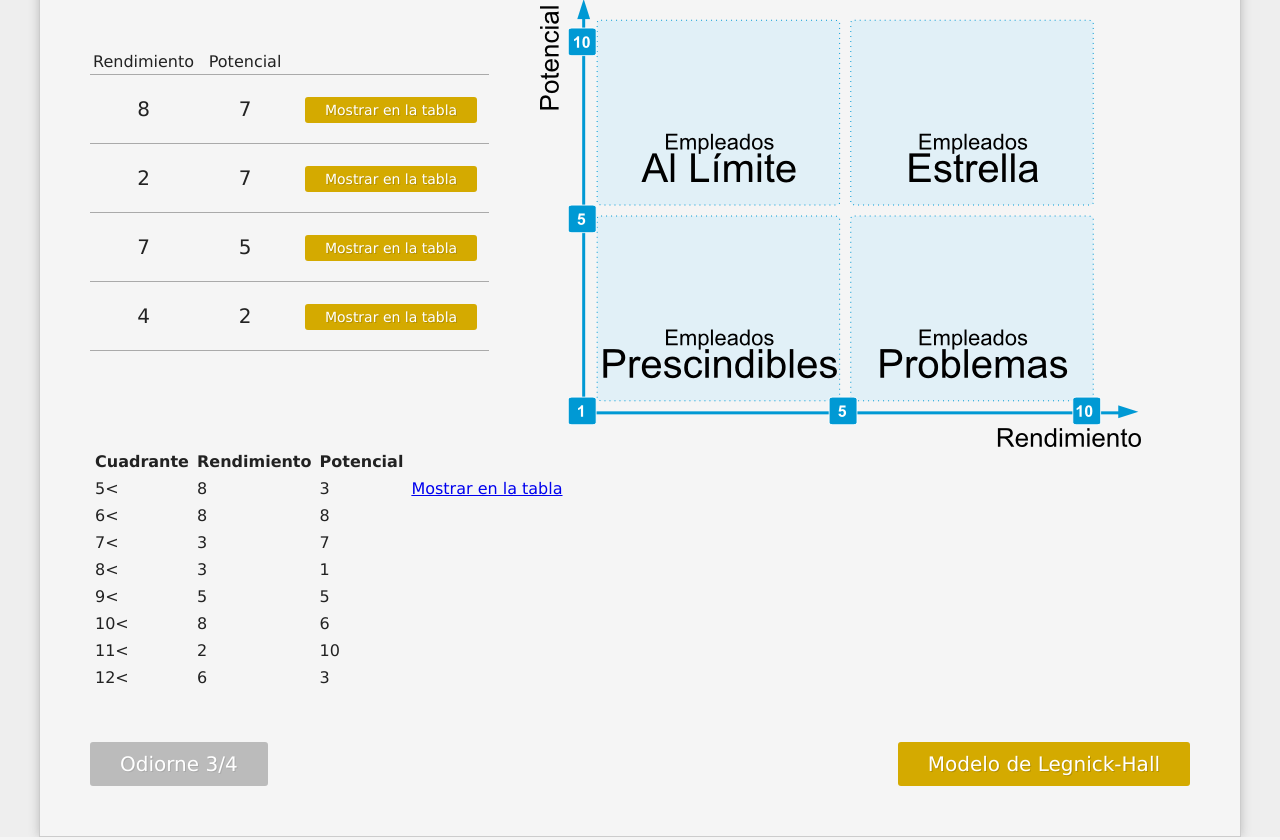
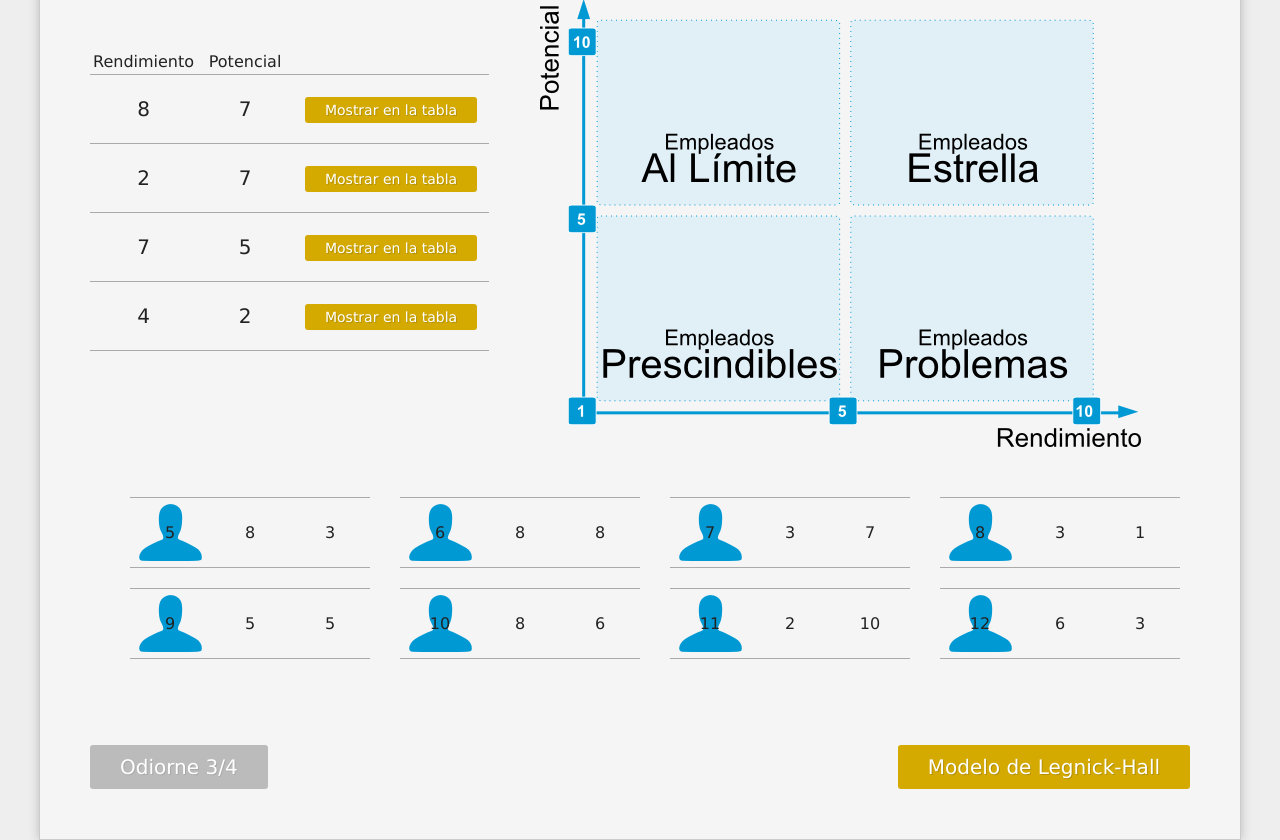
Before and after one commit to Sauco82/aprendiendo-frontend, a PHP site: page /pagina2e.html in a window 1280 px wide. Shown: the part 266-1106 px from the top of the page. Run offline with PHP 8.4, Linux system fonts and the light colour scheme; some libraries are stand-ins or nearby versions.

Commit message:
nuevo markup y estilo para ejemplo Odiorne

```diff
--- a/pagina2e.html
+++ b/pagina2e.html
@@ -66,55 +66,48 @@
 					</tr>
 				</table>
 
-				<table id="ejercicios">
-					<tr>
-						<th>Cuadrante</th>
-						<th>Rendimiento</th>
-						<th>Potencial</th>
-					</tr>
-					<tr>
-						<td data-posicion="1"><span>5</span><</td>
-						<td>8</td>
-						<td>3</td>
-						<td class="conboton"><a href="#">Mostrar en la tabla</a></td>
-					</tr>
-					<tr>
-						<td data-posicion="2"><span>6</span><</td>
-						<td>8</td>
-						<td>8</td>
-					</tr>
-					<tr>
-						<td data-posicion="4"><span>7</span><</td>
-						<td>3</td>
-						<td>7</td>
-					</tr>
-					<tr>
-						<td data-posicion="3"><span>8</span><</td>
-						<td>3</td>
-						<td>1</td>
-					</tr>
-					<tr>
-						<td data-posicion="1"><span>9</span><</td>
-						<td>5</td>
-						<td>5</td>
-					</tr>
-					<tr>
-						<td data-posicion="2"><span>10</span><</td>
-						<td>8</td>
-						<td>6</td>
-					</tr>
-					<tr>
-						<td data-posicion="4"><span>11</span><</td>
-						<td>2</td>
-						<td>10</td>
-					</tr>
-					<tr>
-						<td data-posicion="1"><span>12</span><</td>
-						<td>6</td>
-						<td>3</td>
-					</tr>
-				</table>
-
+				<ul id="ejercicios">
+					<li>
+						<span data-posicion="1" class="payo">5</span>
+						<span>8</span>
+						<span>3</span>
+					</li>
+					<li>
+						<span data-posicion="2" class="payo">6</span>
+						<span>8</span>
+						<span>8</span>
+					</li>
+					<li>
+						<span data-posicion="4" class="payo">7</span>
+						<span>3</span>
+						<span>7</span>
+					</li>
+					<li>
+						<span data-posicion="3" class="payo">8</span>
+						<span>3</span>
+						<span>1</span>
+					</li>
+					<li>
+						<span data-posicion="1" class="payo">9</span>
+						<span>5</span>
+						<span>5</span>
+					</li>
+					<li>
+						<span data-posicion="2" class="payo">10</span>
+						<span>8</span>
+						<span>6</span>
+					</li>
+					<li>
+						<span data-posicion="4" class="payo">11</span>
+						<span>2</span>
+						<span>10</span>
+					</li>
+					<li>
+						<span data-posicion="1" class="payo">12</span>
+						<span>6</span>
+						<span>3</span>
+					</li>
+				</ul>
 
 
 				<div class="page_links">
--- a/style.css
+++ b/style.css
@@ -123,6 +123,7 @@ span.rendimiento_potencial {font-weight:normal;}
 	width: 550px;
 	height: 348px;
 	padding:50px;
+	margin-bottom: 50px;
 	background: url(grafico_odiorne_interactivo.png) 0 0 no-repeat;
 }
 
@@ -190,9 +191,30 @@ table#ejemplos td{
 			font-weight: bold;
 		}
 
-#ejercicios {
+ul#ejercicios{
 	clear:both;
+	width: 100%;
+	overflow: hidden;
 }
+	ul#ejercicios li {
+		float:left;
+		border: 1px solid #aaa;
+		border-left: 0px;
+		border-right: 0px;
+		list-style-type: none;
+		margin: 0 30px 20px 0;
+	}
+		ul#ejercicios li span{
+			float:left;
+			padding: 25px 0;
+			width: 80px;
+			text-align: center;
+		}
+
+		ul#ejercicios li span.payo{
+			background:url(payo.png) 50% 50% no-repeat;
+		}
+
 
 
 /* Efectos para enlaces y botones, etc */
```
